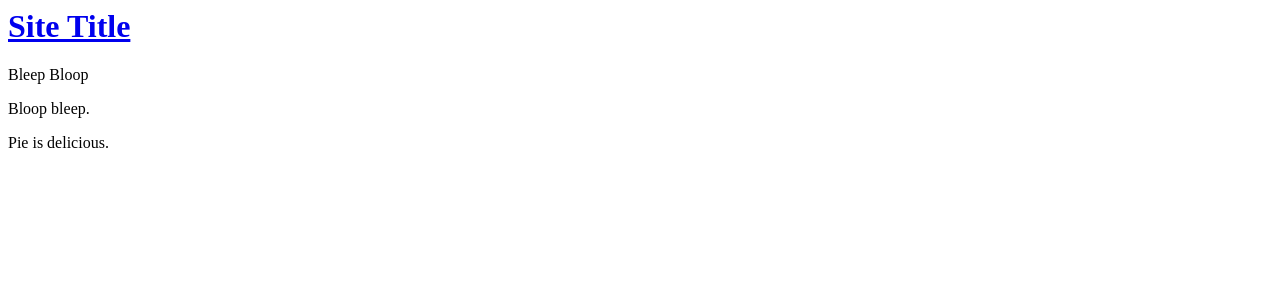
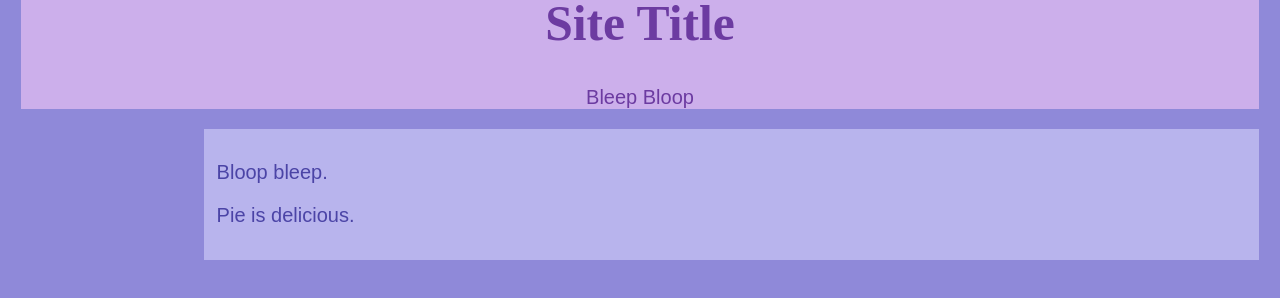
Before and after one commit to JeanTheBean/reimagined-broccoli, a plain HTML site: page index.html in a window 1280 px wide. Drawn offline with Linux system fonts and the light colour scheme.

Commit message:
sss => css
fixed typo

```diff
--- a/index.html
+++ b/index.html
@@ -1,7 +1,7 @@
 <html>
 <head>
 	<title>Site Name</title>
-	<link href="style.css" rel="stylesheet" type="text/sss">
+	<link href="style.css" rel="stylesheet" type="text/css">
 </head>
 <body>
 	<div class="header"> <!-- HEADER -->
```
